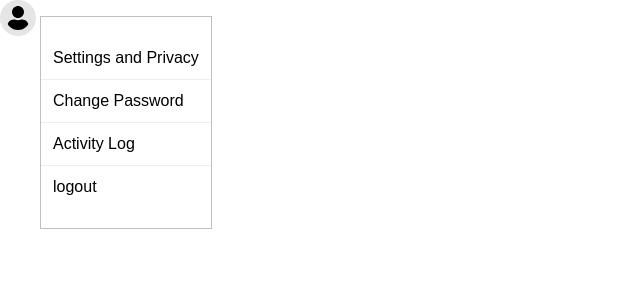
After one commit to sawhardoSikto/Social-Media-Dashboard, a PHP site: page /test.html in a window 1280 px wide. The commit adds this page. Shown: the top 300 px of the page, without its empty margins (0-640 px from the left). Run offline with PHP 8.4, Linux system fonts and the light colour scheme.

Commit message:
some modifiacton in the code

```diff
--- /dev/null
+++ b/test.html
@@ -0,0 +1,90 @@
+<!DOCTYPE html>
+<html lang="en">
+
+<head>
+  <meta charset="UTF-8">
+  <meta name="viewport" content="width=device-width, initial-scale=1.0">
+  <title>Document</title>
+  <style>
+    * {
+      padding: 0;
+      margin: 0;
+      font-family: sans-serif;
+    }
+
+    .avater {
+      width: 24px;
+      background-color: rgb(229, 229, 229);
+      padding: 6px;
+      border-radius: 50%;
+      cursor: pointer;
+    }
+
+    .userInfo {
+      position: relative;
+    }
+
+    .userInfo li {
+      margin: 0;
+      padding: 0;
+      list-style: none;
+    }
+
+    .userInfo li a {
+      display: block;
+      padding: 12px;
+      border-bottom: 1px solid rgba(238, 238, 238, 1);
+      text-decoration: none;
+      color: black;
+
+    }
+
+    .userInfo li a:hover {
+      background-color: rgba(0, 0, 0, .25);
+    }
+
+    .topOption{
+      margin-top: 20px;
+    }
+
+    .bottomOption{
+      margin-bottom: 20px;
+      border: none !important;
+    }
+
+    .userInfo>ul {
+      left: 40px;
+      top: 16px;
+      position: absolute;
+      border: 1px solid rgba(0, 0, 0, .25);
+    }
+
+    .d-none{
+      display: none;
+    }
+  </style>
+</head>
+
+<body>
+  <div class="userInfo">
+    <img class="avater" src="usericon.svg" />
+    <ul class="options">
+      <li><a class="topOption" href="#">Settings and Privacy</a></li>
+      <li><a href="#">Change Password</a></li>
+      <li><a href="#">Activity Log</a></li>
+      <li><a href="#"  class="bottomOption">logout</a></li>
+    </ul>
+  </div>
+
+  <script>
+    let userInfo = document.querySelector(".userInfo");
+    let options = document.querySelector(".options");
+
+    userInfo.addEventListener("click", ()=>{
+      options.classList.toggle("d-none");
+    })
+
+  </script>
+</body>
+
+</html>
```
Also changed, not shown: View/404.html (added, +25 -0 lines), View/ActivityFeed.php (+82 -7 lines), View/PrivacySetting.php (renamed from View/PrivacySetting.html, +31 -6 lines), View/SingupAuth.php (+10 -3 lines), View/ValidationSignupPHP.php (deleted, +0 -57 lines), controller/ValidationSignupPHP.php (added, +35 -0 lines), controller/logoutCheck.php (added, +7 -0 lines), View/accountDeletation.php (renamed from View/accountDeletation.html), View/usericon.svg (added).
